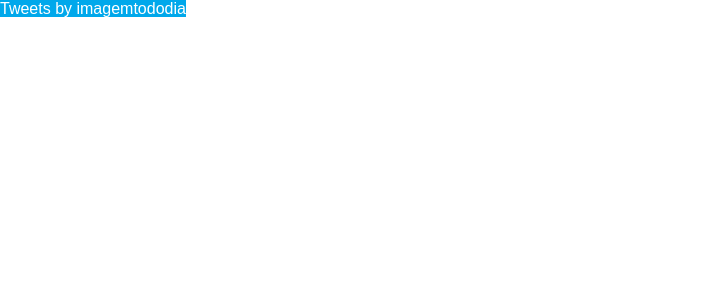
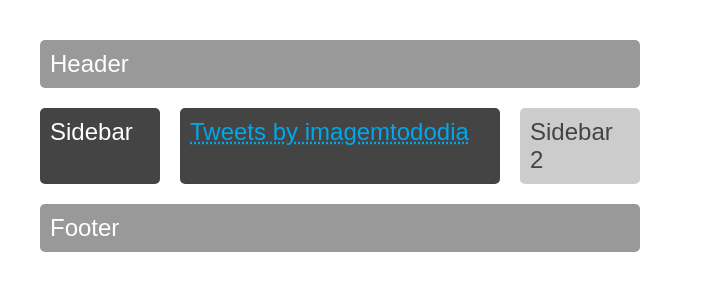
Before and after one commit to clovisf/imagemTodoDia, a plain HTML site: page index.html in a window 1280 px wide. Shown: the whole page, without its empty margins (0-703 px from the left). Drawn offline with Linux system fonts and the light colour scheme; a web font is replaced by a local one.

Commit message:
changed grid css layout
changed grid css layout

```diff
--- a/CSSstyle.css
+++ b/CSSstyle.css
@@ -4,9 +4,89 @@ html {
 	font-family: 'Muli', sans-serif;
 }
 body {
-	margin: 0px;
+	margin: 40px;
 	background-color: #fff;
 }
+
+
+.sidebar {
+        grid-area: sidebar;
+    }
+
+    .sidebar2 {
+        grid-area: sidebar2;
+    }
+
+    .content {
+        grid-area: content;
+    }
+
+    .header {
+        grid-area: header;
+    }
+
+    .footer {
+        grid-area: footer;
+    }
+
+    .wrapper {
+        background-color: #fff;
+        color: #444;
+    }
+
+  .wrapper {
+    display: grid;
+    grid-gap: 1em;
+    grid-template-areas:
+     "header"
+     "sidebar"
+     "content"
+     "sidebar2"
+     "footer"
+  }
+
+    @media only screen and (min-width: 500px)  {
+    .wrapper {
+
+        grid-template-columns: 20% auto;
+        grid-template-areas:
+    "header   header"
+        "sidebar  content"
+        "sidebar2 sidebar2"
+        "footer   footer";
+    }
+    }
+
+    @media only screen and (min-width: 600px)   {
+        .wrapper {
+      grid-gap: 20px;
+            grid-template-columns: 120px auto 120px;
+            grid-template-areas:
+      "header  header  header"
+            "sidebar content sidebar2"
+            "footer  footer  footer";
+            max-width: 600px;
+        }
+    }
+
+.box {
+  background-color: #444;
+  color: #fff;
+  border-radius: 5px;
+  padding: 10px;
+  font-size: 150%;
+}
+
+.header,
+.footer {
+  background-color: #999;
+}
+
+.sidebar2 {
+  background-color: #ccc;
+  color: #444;
+}
+
 a:link{
 color: #00A8Eb;
 text-decoration-style: dotted;
--- a/index.html
+++ b/index.html
@@ -12,8 +12,16 @@
 <link href="https://fonts.googleapis.com/css?family=Muli" rel="stylesheet">
 </head>
 <body>
-<a class="twitter-timeline" data-width="600" data-theme="light" data-link-color="#19CF86" href="https://twitter.com/imagemtododia">Tweets by imagemtododia</a> <script async src="//platform.twitter.com/widgets.js" charset="utf-8"></script>
+<div class="wrapper">
+  <div class="box header">Header</div>
+  <div class="box sidebar">Sidebar</div>
+  <div class="box sidebar2">Sidebar 2</div>
+  <div class="box content">
+	<a class="twitter-timeline" data-width="600" data-theme="light" data-link-color="#19CF86" href="https://twitter.com/imagemtododia">Tweets by imagemtododia</a> <script async src="//platform.twitter.com/widgets.js" charset="utf-8"></script>
 
+  </div>
+  <div class="box footer">Footer</div>
+</div>
 
 </body>
 </html>
```
